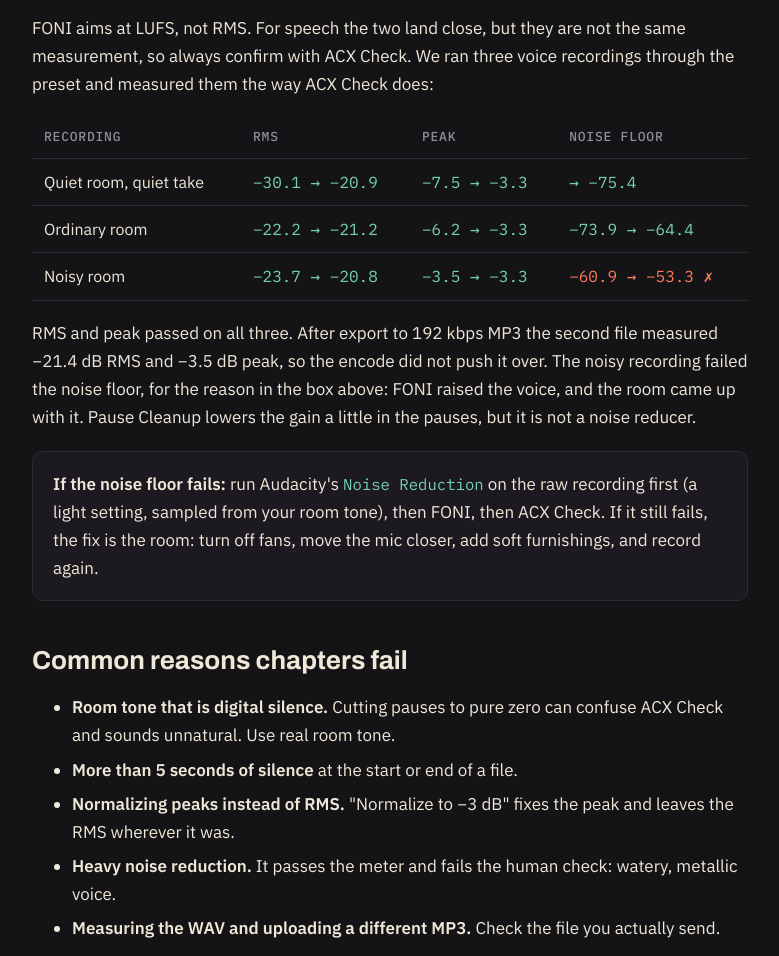
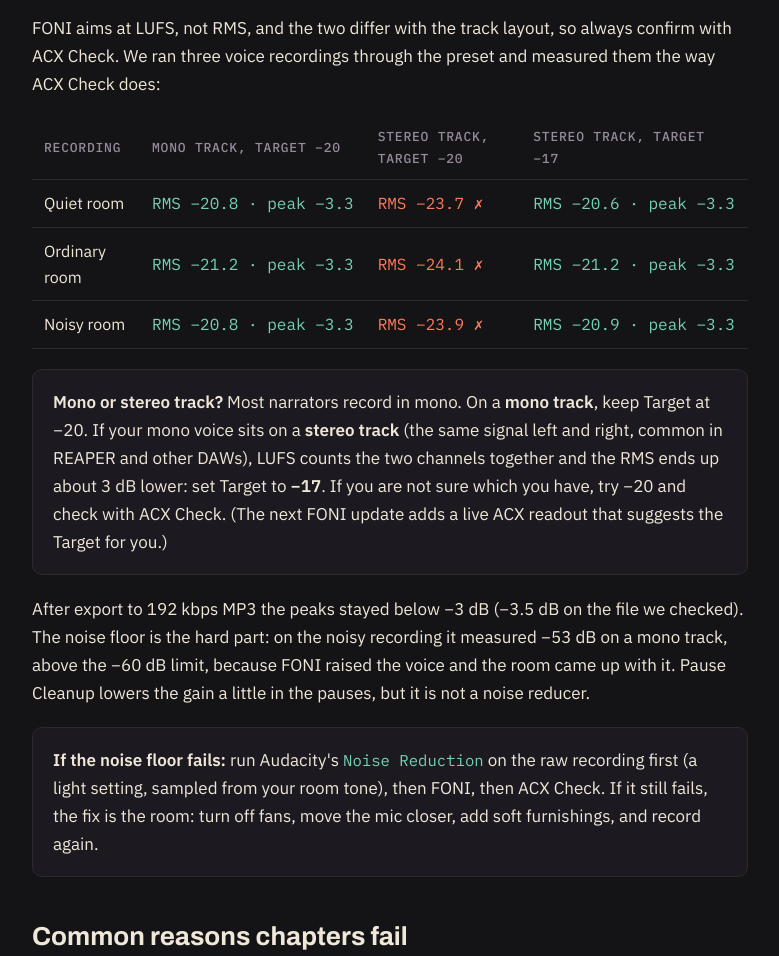
Before and after one commit to revolver-audio/foni-plugin, a plain HTML site: page guides/acx-audacity.html in a window 1280 px wide. Shown: the part 2199-3155 px from the top of the page, without its empty margins (250-1029 px from the left). Drawn offline with Linux system fonts and the light colour scheme.

Commit message:
ACX guide: stereo-track results (mono voice on a stereo track needs Target -17); honest table
Co-Authored-By: Claude Opus 5.5 <noreply@anthropic.com>
Claude-Session: https://claude.ai/code/session_01YBXmAiyJ9apAdZFt19UJ4j

```diff
--- a/guides/acx-audacity.html
+++ b/guides/acx-audacity.html
@@ -83,14 +83,15 @@ footer { color:var(--dim); font-size:14px; padding:48px 22px 40px; }
 
   <h2>Method 2: FONI's Audiobook preset</h2>
   <p><a href="../">FONI</a> is our free voice plugin (VST3, AU, CLAP and standalone, Windows and macOS). It works in Audacity like any VST3 effect (in Audacity 4: <em>Effect → VST3 → Revolver Audio → FONI</em>). The <em>Audiobook (ACX-style)</em> preset sets a gentle leveler, a −20 LUFS target, an 80 Hz low cut, a −3 dBTP ceiling and Pause Cleanup. One effect does the job of steps 1–3 above, and it also evens out sentences that come out louder or quieter than the rest.</p>
-  <p>FONI aims at LUFS, not RMS. For speech the two land close, but they are not the same measurement, so always confirm with ACX Check. We ran three voice recordings through the preset and measured them the way ACX Check does:</p>
+  <p>FONI aims at LUFS, not RMS, and the two differ with the track layout, so always confirm with ACX Check. We ran three voice recordings through the preset and measured them the way ACX Check does:</p>
   <table>
-    <tr><th>Recording</th><th>RMS</th><th>Peak</th><th>Noise floor</th></tr>
-    <tr><td>Quiet room, quiet take</td><td class="num">−30.1 → −20.9</td><td class="num">−7.5 → −3.3</td><td class="num">→ −75.4</td></tr>
-    <tr><td>Ordinary room</td><td class="num">−22.2 → −21.2</td><td class="num">−6.2 → −3.3</td><td class="num">−73.9 → −64.4</td></tr>
-    <tr><td>Noisy room</td><td class="num">−23.7 → −20.8</td><td class="num">−3.5 → −3.3</td><td class="bad">−60.9 → −53.3 ✗</td></tr>
+    <tr><th>Recording</th><th>Mono track, Target −20</th><th>Stereo track, Target −20</th><th>Stereo track, Target −17</th></tr>
+    <tr><td>Quiet room</td><td class="num">RMS −20.8 · peak −3.3</td><td class="bad">RMS −23.7 ✗</td><td class="num">RMS −20.6 · peak −3.3</td></tr>
+    <tr><td>Ordinary room</td><td class="num">RMS −21.2 · peak −3.3</td><td class="bad">RMS −24.1 ✗</td><td class="num">RMS −21.2 · peak −3.3</td></tr>
+    <tr><td>Noisy room</td><td class="num">RMS −20.8 · peak −3.3</td><td class="bad">RMS −23.9 ✗</td><td class="num">RMS −20.9 · peak −3.3</td></tr>
   </table>
-  <p>RMS and peak passed on all three. After export to 192 kbps MP3 the second file measured −21.4 dB RMS and −3.5 dB peak, so the encode did not push it over. The noisy recording failed the noise floor, for the reason in the box above: FONI raised the voice, and the room came up with it. Pause Cleanup lowers the gain a little in the pauses, but it is not a noise reducer.</p>
+  <div class="box"><b>Mono or stereo track?</b> Most narrators record in mono. On a <b>mono track</b>, keep Target at −20. If your mono voice sits on a <b>stereo track</b> (the same signal left and right, common in REAPER and other DAWs), LUFS counts the two channels together and the RMS ends up about 3 dB lower: set Target to <b>−17</b>. If you are not sure which you have, try −20 and check with ACX Check. (The next FONI update adds a live ACX readout that suggests the Target for you.)</div>
+  <p>After export to 192 kbps MP3 the peaks stayed below −3 dB (−3.5 dB on the file we checked). The noise floor is the hard part: on the noisy recording it measured −53 dB on a mono track, above the −60 dB limit, because FONI raised the voice and the room came up with it. Pause Cleanup lowers the gain a little in the pauses, but it is not a noise reducer.</p>
   <div class="box"><b>If the noise floor fails:</b> run Audacity's <code>Noise Reduction</code> on the raw recording first (a light setting, sampled from your room tone), then FONI, then ACX Check. If it still fails, the fix is the room: turn off fans, move the mic closer, add soft furnishings, and record again.</div>
 
   <h2>Common reasons chapters fail</h2>
@@ -101,7 +102,7 @@ footer { color:var(--dim); font-size:14px; padding:48px 22px 40px; }
     <li><b>Heavy noise reduction.</b> It passes the meter and fails the human check: watery, metallic voice.</li>
     <li><b>Measuring the WAV and uploading a different MP3.</b> Check the file you actually send.</li>
   </ul>
-  <p class="src">Sources: <a href="https://help.acx.com/s/article/acx-audio-submission-requirements">ACX audio submission requirements</a> · <a href="https://support.audacityteam.org/au3/audio-editing/audiobook-mastering">Audacity Support: Audiobook Mastering</a>. Measurements: FONI 0.9.3, Audiobook (ACX-style) preset, RMS over the whole file, noise floor as the quietest 500 ms. Last checked 17 November 2026. See also: <a href="podcast-loudness-lufs.html">How to hit −16 LUFS for podcasts</a>.</p>
+  <p class="src">Sources: <a href="https://help.acx.com/s/article/acx-audio-submission-requirements">ACX audio submission requirements</a> · <a href="https://support.audacityteam.org/au3/audio-editing/audiobook-mastering">Audacity Support: Audiobook Mastering</a>. Measurements: FONI 0.9.3 DSP, Audiobook (ACX-style) preset (stereo = the same voice on both channels), RMS over the whole file, noise floor as the quietest 500 ms. Last checked 17 November 2026 (stereo-track results added the same day). See also: <a href="podcast-loudness-lufs.html">How to hit −16 LUFS for podcasts</a>.</p>
 </main>
 <footer>© 2026 Revolver Audio · <a href="../">FONI voice leveler</a> · <a href="mailto:revolveraudio.skg@gmail.com">revolveraudio.skg@gmail.com</a></footer>
 </body>
```
